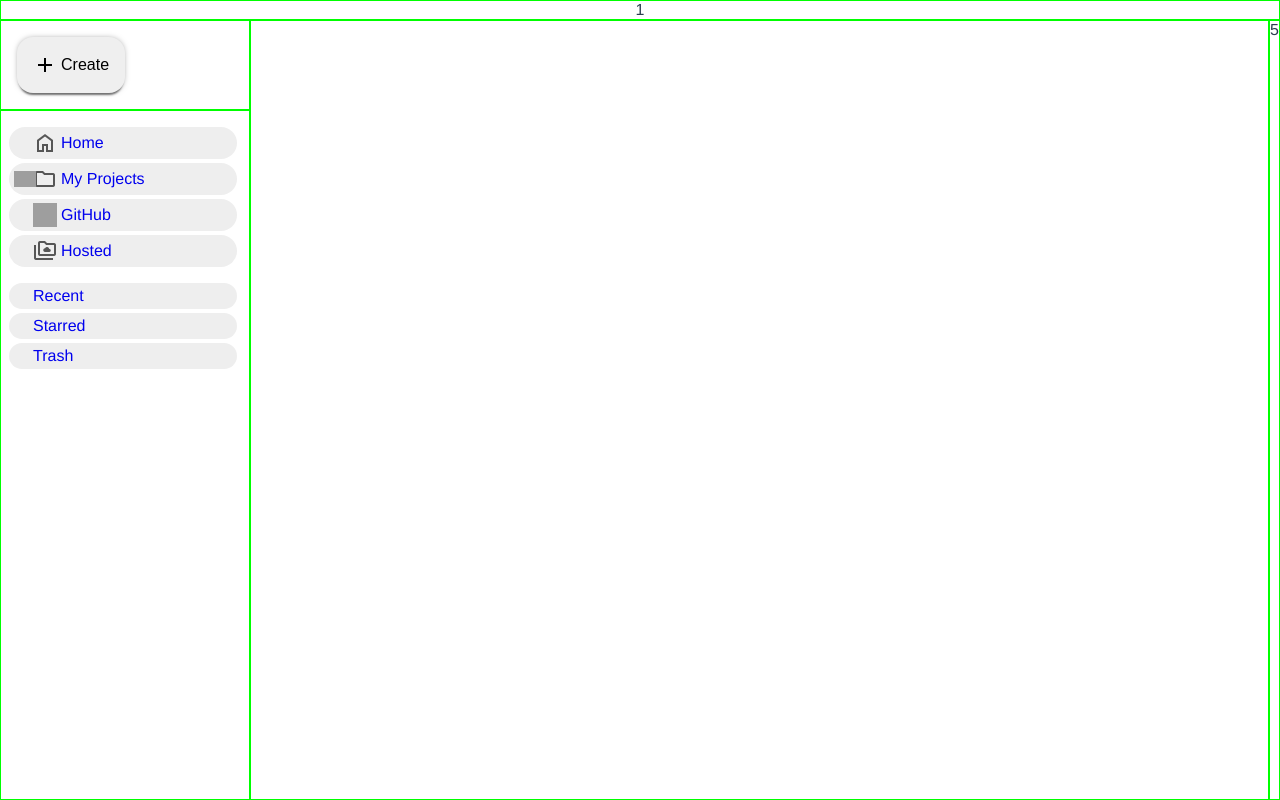
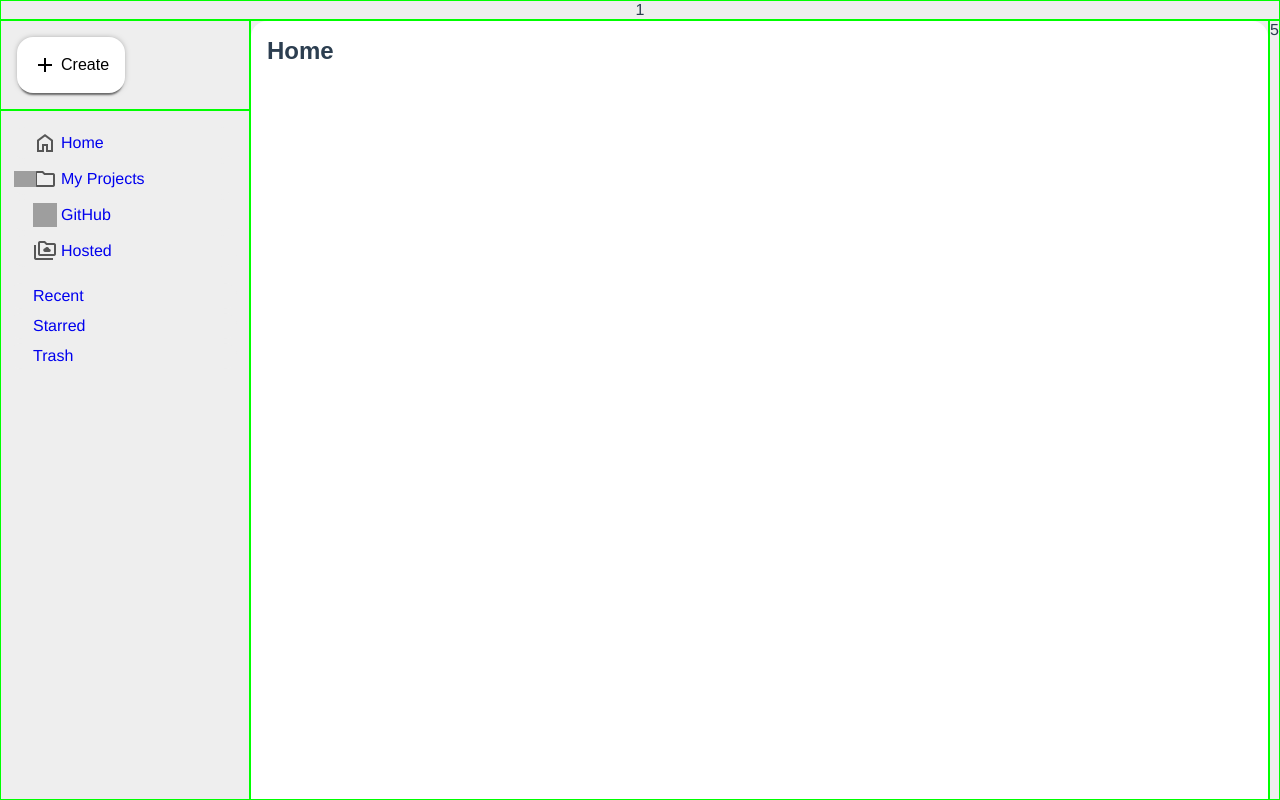
Before and after one commit to JNoad/web_builder_ui, a Vue app: page / in a window 1280 px wide. Built offline with nearby package versions, Linux system fonts and the light colour scheme; grey boxes are pictures that could not be loaded.

Commit message:
Home View Basic Layout

```diff
--- a/src/App.vue
+++ b/src/App.vue
@@ -37,6 +37,7 @@ export default {
     text-align: center;
     color: #2c3e50;
     overflow: hidden;
+    background-color: #eee;
 }
 
 nav {
--- a/src/components/CreateButton.vue
+++ b/src/components/CreateButton.vue
@@ -47,6 +47,7 @@ export default {
         border: none; border-radius: 16px;
         font-size: 16px;
         box-shadow: 0 0 6px -2px rgba(0, 0, 0, 0.5), 0 4px 2px -2px rgba(0, 0, 0, 0.5);
+        background-color: #fff;
         span {
             margin-right: 4px;
         }
--- a/src/views/HomeView.vue
+++ b/src/views/HomeView.vue
@@ -1,16 +1,24 @@
 <template>
-
+    <div id="home">
+        <h2>Home</h2>
+    </div>
 </template>
 <script>
-import SideBar from '@/components/SideBar.vue';
 
 export default {
     components: {
-        SideBar
+
     }
 
 }
 </script>
 <style lang="scss">
-
+    #home {
+        height: 100%;
+        text-align: left;
+        padding: 16px;
+        border-radius: 16px 16px 0 0;
+        background-color: #fff;
+        font-family: sans-serif;
+    }
 </style>
```
